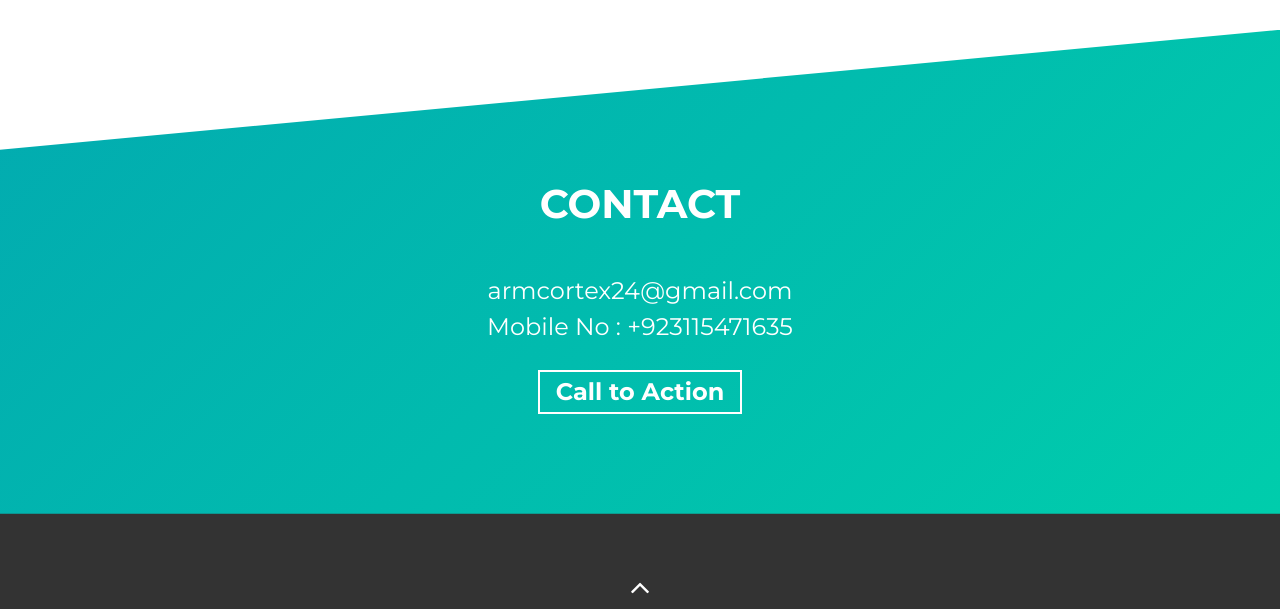
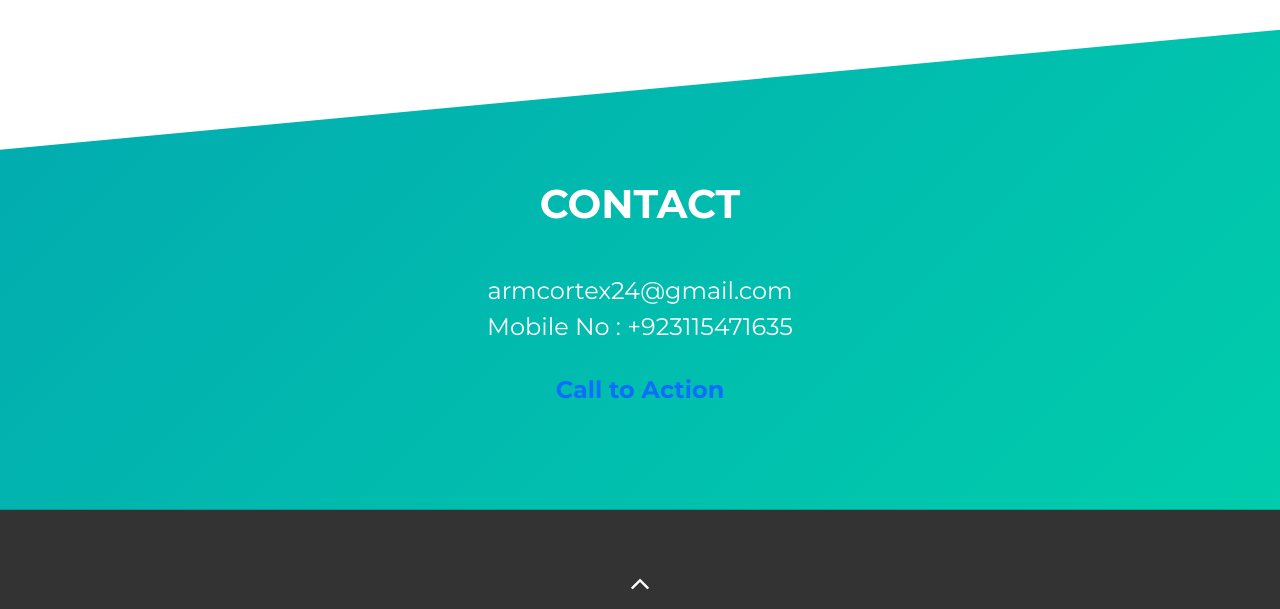
Before and after one commit to ARMustafa/Portfolio, a website built with Parcel: page src/index.html in a window 1280 px wide. Shown: the part 4502-5111 px from the top of the page. Built offline with nearby package versions, Linux system fonts and the light colour scheme.

Commit message:
10 commit

```diff
--- a/src/index.html
+++ b/src/index.html
@@ -326,7 +326,7 @@
           <a
             rel="noreferrer"
             target="_blank"
-            class="cta-btn cta-btn--resume"
+            class="cta-btn cta-btn--gmail"
             href="mailto:armcortex24@gmail.com"
             >Call to Action</a
           >
```
